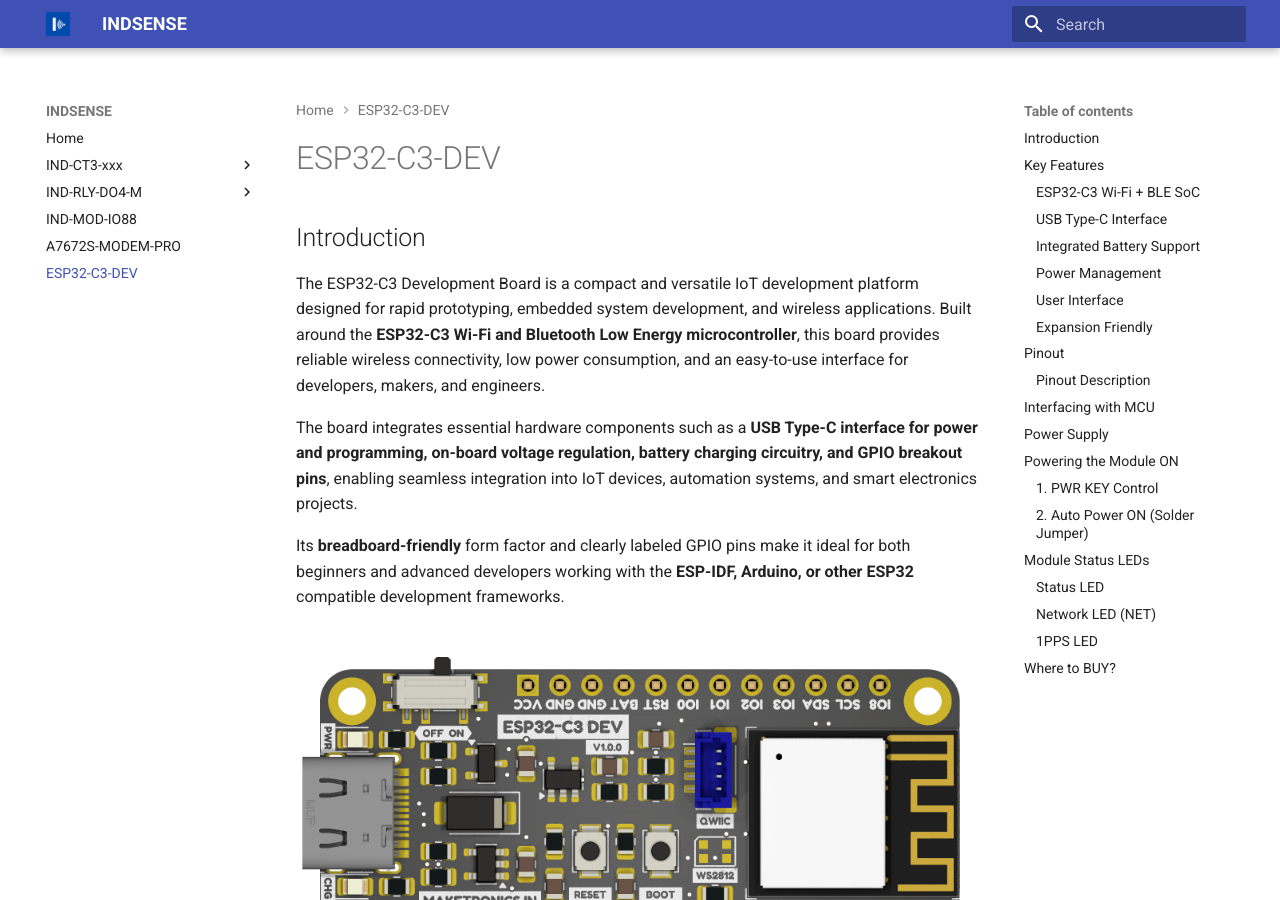
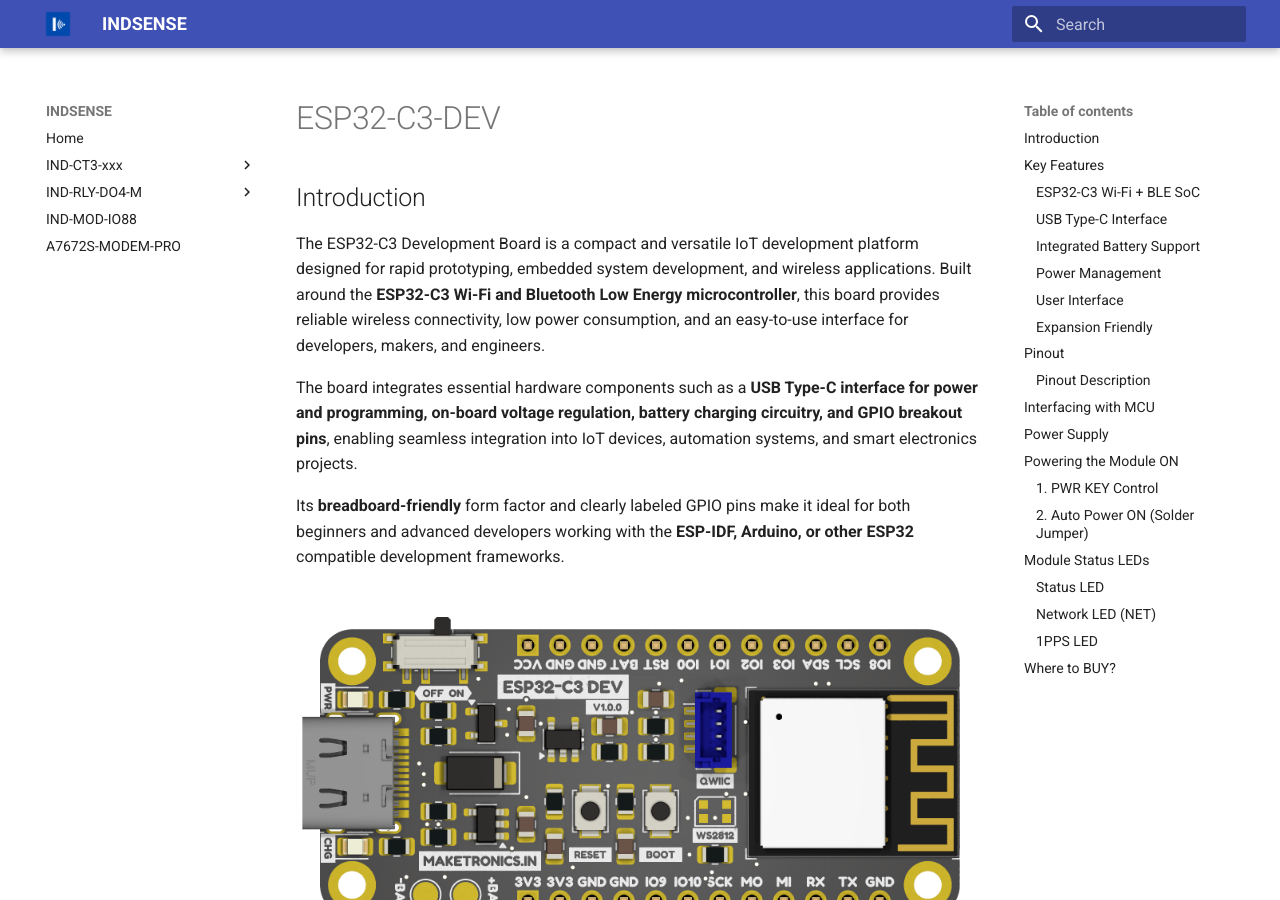
Before and after one commit to indigilog1/indsense-docs, an MkDocs documentation site: the page built from docs/ESP32-C3-DEV/index.md, in a window 1280 px wide and 900 px high. Built offline with MkDocs 1.6.1 and Material for MkDocs 9.7.7, drawn with Linux system fonts in a browser that asks for light colours; some of the changed lines change nothing that is shown.

Commit message:
Modified CI/CD workflows and disabled ESP32-C3-DEV

```diff
--- a/mkdocs.yml
+++ b/mkdocs.yml
@@ -26,8 +26,8 @@
   - A7672S-MODEM-PRO:
       - A7672S-MODEM-PRO/index.md
 
-  - ESP32-C3-DEV:
-      - ESP32-C3-DEV/index.md
+  # - ESP32-C3-DEV:
+  #     - ESP32-C3-DEV/index.md
 
 theme:
   name: material
```
Also changed, not shown: 2 other files.
